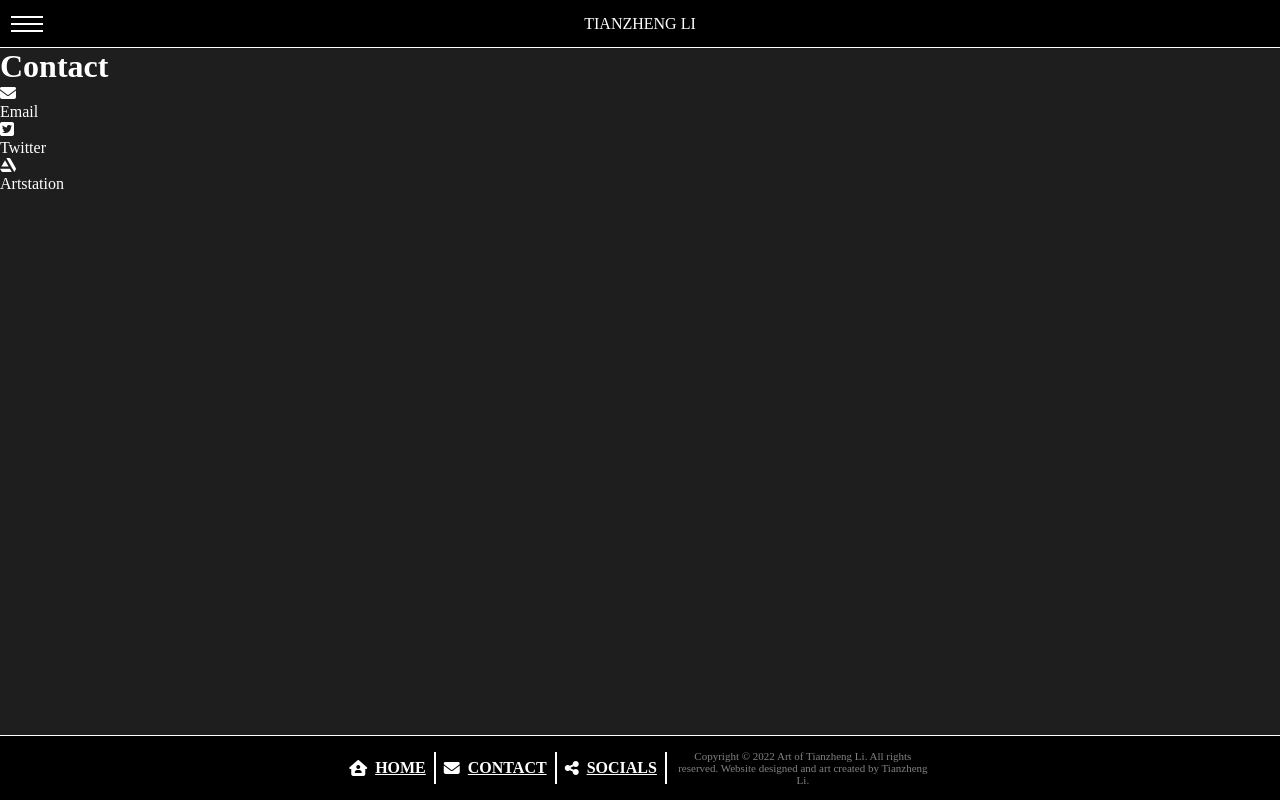
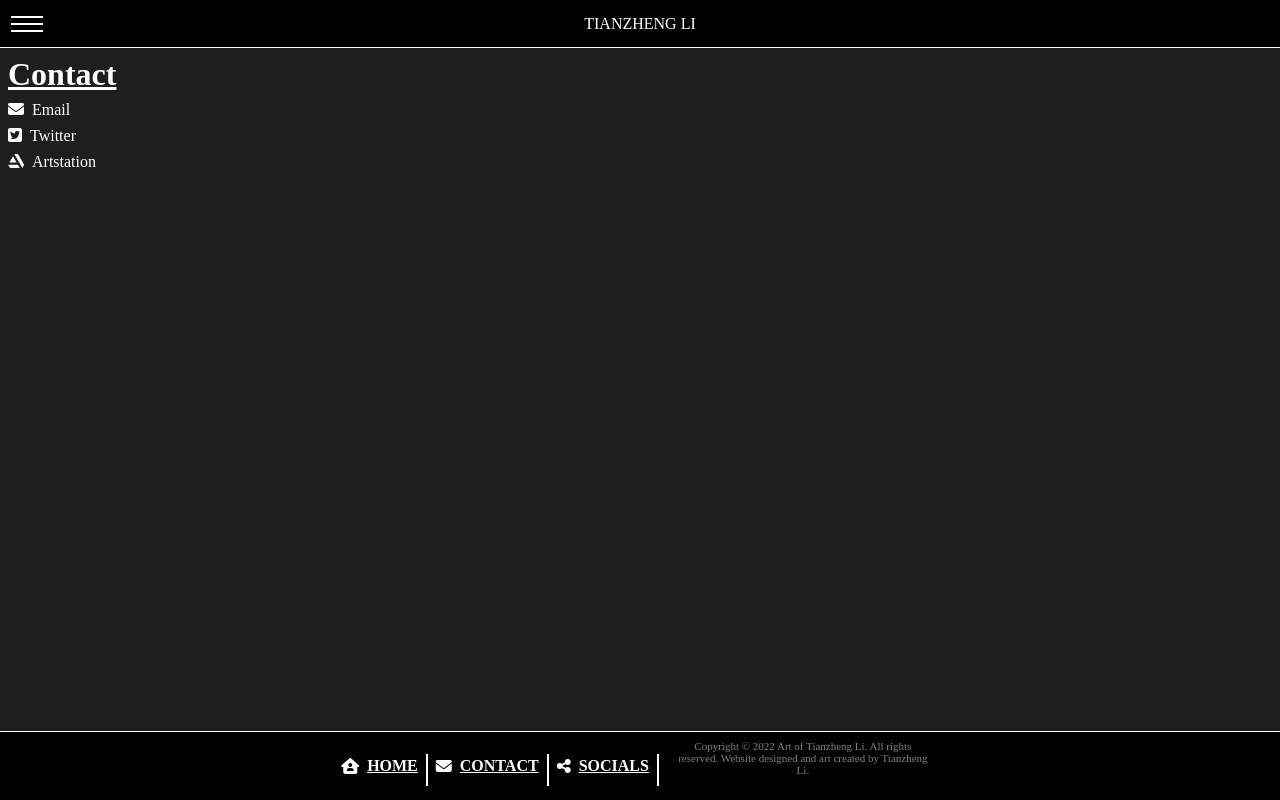
Before and after one commit to tianzhengli613/tianzhengli613.github.io, a plain HTML site: page contact.html in a window 1280 px wide. Drawn offline with Linux system fonts and the light colour scheme.

Commit message:
updated footer

```diff
--- a/contact.html
+++ b/contact.html
@@ -32,12 +32,21 @@
 <body>
 	<div class="content">
 		<h1>Contact</h1>
+		<div class="email">
 			<i class="fa-solid fa-envelope"></i>
 			<p>Email</p>
+		</div>
+		<div class="twitter">
 			<i class="fa-brands fa-twitter-square"></i>
 			<p>Twitter</p>
+		</div>
+		<div class="artstation">
 			<i class="fa-brands fa-artstation"></i>
 			<p>Artstation</p>
+		</div>
+
+
+
 	</div>
 </body>
 
@@ -46,17 +55,20 @@
 	<div class="footer-main">
 		<i class="fa-solid fa-house-user"></i>
 		<a href="index.html">HOME</a>
+
 		<div class="separator"></div>
+
 		<i class="fa-solid fa-envelope"></i>
 		<a href="contact.html">CONTACT</a>
+
 		<div class="separator"></div>
+
 		<i class="fa-solid fa-share-nodes"></i>
-		<a href="contact.html">SOCIALS</a>
-		<div class="separator"></div>
+		<a href="aboutme.html">SOCIALS</a>
+	</div>
+	<div class="separator" id="separator_toggle"></div>
 	<div class="copyright">
 		<p>Copyright © 2022 Art of Tianzheng Li. All rights reserved. Website designed and art created by Tianzheng Li.</p>
-			<p></p>
-		</div>
 	</div>
 </footer>
 </html>
--- /dev/null
+++ b/css/aboutme.css
@@ -0,0 +1,9 @@
+h1 {
+	font-family: 'Times New Roman', Times, serif;
+	text-decoration: underline;
+	margin: 0.5rem;
+}
+
+p {
+	margin: 0.5rem;
+}
--- a/css/contact.css
+++ b/css/contact.css
@@ -1,3 +1,18 @@
+h1 {
+	font-family: 'Times New Roman', Times, serif;
+	text-decoration: underline;
+	margin: 0.5rem;
+}
+
 .content i {
 	color: white;
 }
+
+.email, .twitter, .artstation {
+	display: flex;
+	margin: 0.5rem;
+}
+
+.email p, .twitter p, .artstation p {
+	margin-left: 0.5rem;
+}
--- a/css/navbar_footer.css
+++ b/css/navbar_footer.css
@@ -166,12 +166,8 @@ footer {
 	border-width: 1px;
 	line-height: normal;
 	flex-shrink: 0;
+	padding-top: 0.5rem;
 }
-
-footer .copyright p {
-	margin-bottom: 0;
-}
-
  footer a {
 	color: white;
 	font-weight: bold;
@@ -184,14 +180,13 @@ footer a:hover {
 }
 
 footer .footer-main {
-	padding: 0.5rem;
 	justify-content: center;
 	align-items: center;
 	display: flex;
 }
 
 footer .copyright {
-	width: 20vw;
+	margin: 0.5rem 0.5rem 1rem;
 }
 
 footer .copyright p {
@@ -199,6 +194,7 @@ footer .copyright p {
 	font-size: 11px;
 	color: gray;
 	text-align: center;
+	margin-bottom: 0;
 }
 
 footer i {
@@ -210,5 +206,37 @@ footer .separator {
 	border-style: solid;
 	border-width: 1px;
 	height: 2rem;
-	margin: 0.5rem;
+	margin: 0.5rem 0.5rem 0;
 }
+
+@media (max-width: 600px) {
+	footer .footer-main {
+		padding-top: 0;
+	}
+
+	#separator_toggle {
+		display: none;
+	}
+
+	footer .foot_small {
+		display: none;
+	}
+}
+
+@media (min-width: 600px) {
+	footer {
+		display: flex;
+		align-items: center;
+		justify-content: center;
+		padding-top: 0.5rem;
+		padding-bottom: 0.5rem;
+	}
+
+	footer .copyright {
+		width: 20vw;
+	}
+
+	footer .copyright {
+		margin-top: 0;
+	}
+}
```
Also changed, not shown: aboutme.html (+10 -6 lines), gallery.html (+9 -6 lines), index.html (+9 -6 lines). Lines whose indentation alone changed are shown as unchanged.
